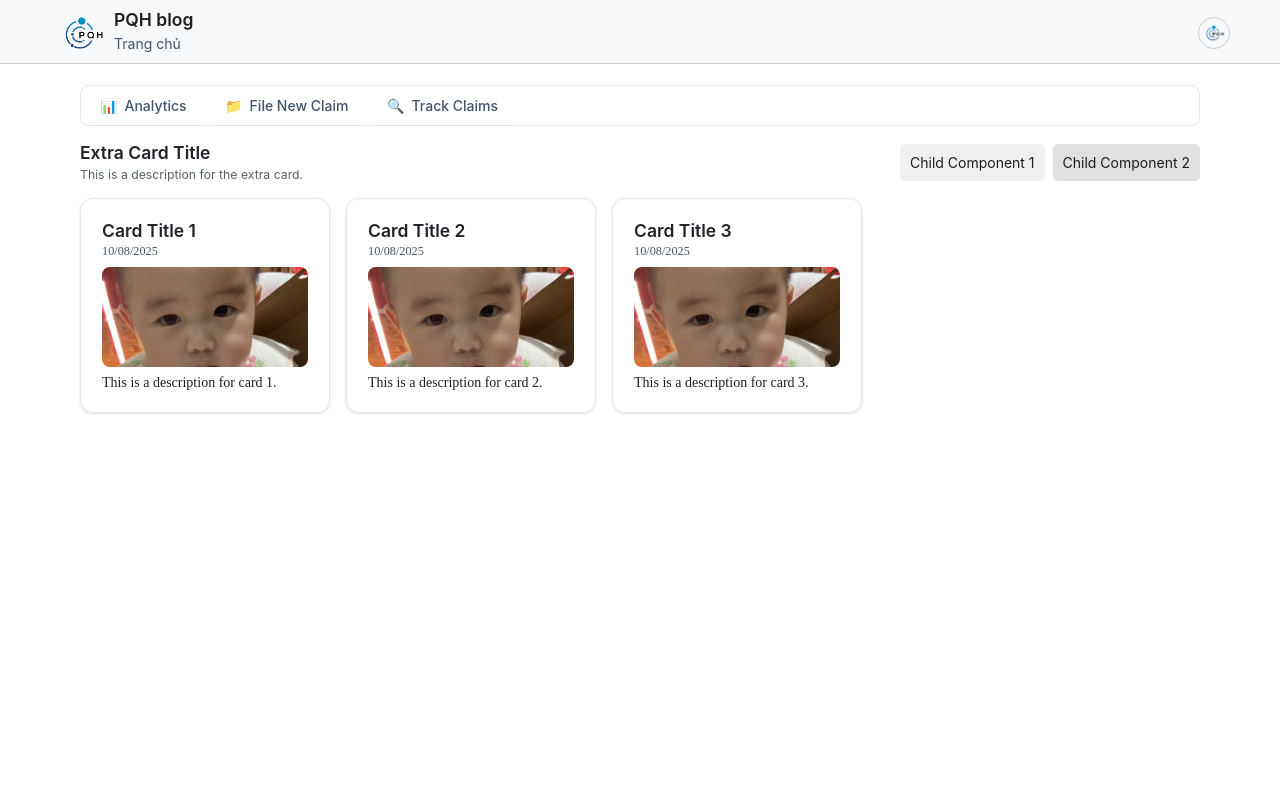
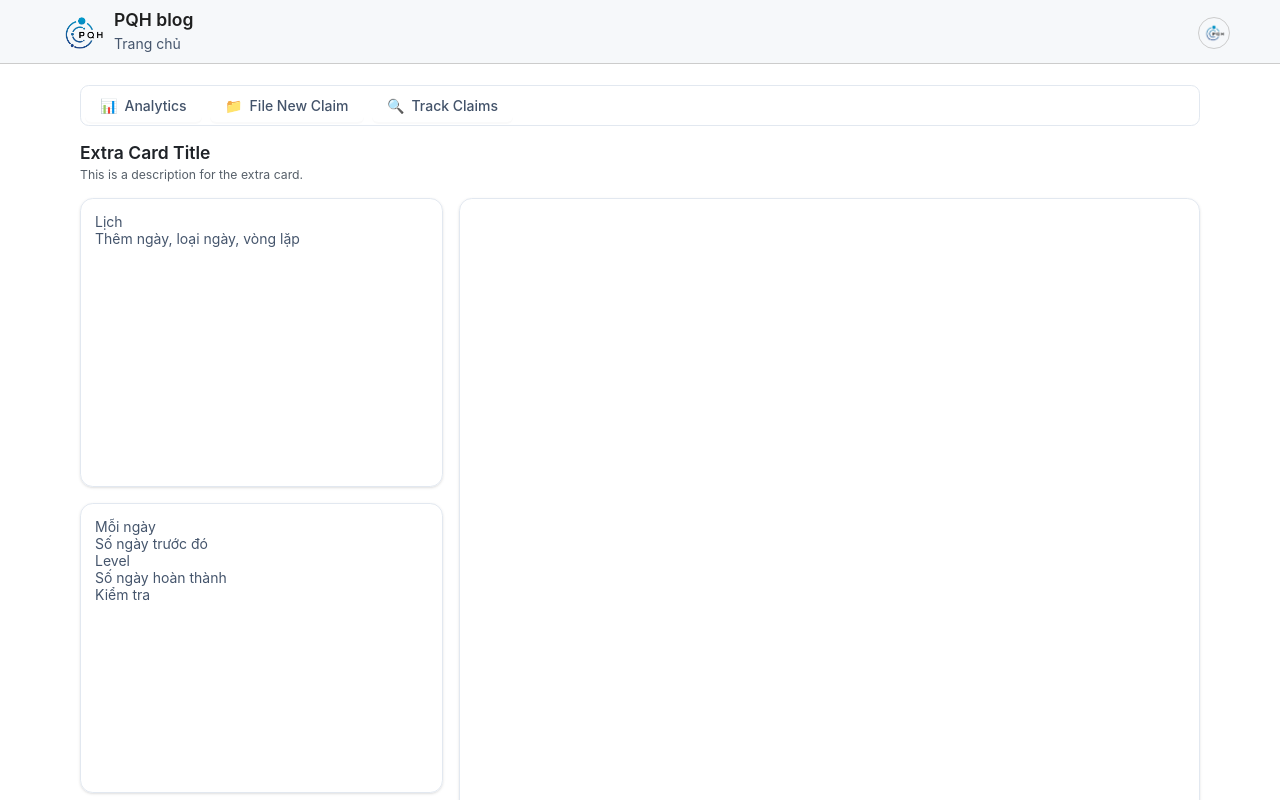
Before and after one commit to PQH007/blog_PQH, a React (Vite) app: page / in a window 1280 px wide. Shown: the top 800 px of the page. Built offline with nearby package versions, Linux system fonts and the light colour scheme; a web font is replaced by a local one.

Commit message:
homePage + MainAlbum

```diff
--- a/src/pages/albums/albumStyle.scss
+++ b/src/pages/albums/albumStyle.scss
@@ -58,6 +58,10 @@
       grid-template-columns: repeat(3, minmax(0, 1fr));
       gap: 8px;
       .item_image {
+        width: 100%;
+        background-color: #eee;
+        border-radius: 8px;
+        .ant-image {
           aspect-ratio: 1 / 1;
           width: 100%;
           background-color: #eee;
@@ -73,6 +77,7 @@
           }
           .ant-image-mask {
             border-radius: 8px;
+          }
         }
       }
       .upload_image {
--- a/src/pages/home/HomePage.jsx
+++ b/src/pages/home/HomePage.jsx
@@ -1,9 +1,10 @@
 import React, { useState } from 'react';
-import './homeStyle.scss'
-import Card_cus from '../../components/common/card/Card_cus';
+import './homeStyle.scss';
 import ram from '../../assets/images/dev/ram.jpg'
 import Submenu from '../../components/common/submenu/Submenu';
 import CardExtra from '../../components/common/cardExtra/CardExtra';
+import { TrashIcon, FileDirectorySymlinkIcon } from "@primer/octicons-react";
+import { Button, Image } from 'antd';
 const Home = () => {
 
     const [dataCard, setDataCard] = useState([
@@ -45,16 +46,38 @@ const Home = () => {
     const [dataCardExtra, setDataCardExtra] = useState({
         title: 'Extra Card Title',
         desc: 'This is a description for the extra card.',
-        children: [
-            <div style={{ backgroundColor: '#f0f0f0', padding: '10px', borderRadius: '5px' }}>Child Component 1</div>,
-            <div style={{ backgroundColor: '#e0e0e0', padding: '10px', borderRadius: '5px' }}>Child Component 2</div>
-        ]
     })
     return (
         <>
             <Submenu dataSubmenu={dataSubmenu} />
             <CardExtra dataCardExtra={dataCardExtra} />
-            <Card_cus dataCard={dataCard} />
+            <div className='container_homePage'>
+                <div className='container_daily'>
+                    <div className='box'>
+                        <span>Lịch</span>
+                        <br />
+                        <span>Thêm ngày, loại ngày, vòng lặp</span>
+                        <span></span>
+                    </div>
+                    <div className='box'>
+                        <span>Mỗi ngày</span>
+                        <br />
+                        <span>Số ngày trước đó</span>
+                        <br />
+                        <span>Level</span>
+                        <br />
+                        <span>Số ngày hoàn thành</span>
+                        <br />
+                        <span>Kiểm tra</span>
+                    </div>
+                    <div className='box'>
+                        <span>Chỉ ghi trong ngày</span>
+                    </div>
+                </div>
+                <div className='container_workList'>
+
+                </div>
+            </div>
         </>
     )
 }
--- a/src/pages/home/homeStyle.scss
+++ b/src/pages/home/homeStyle.scss
@@ -1 +1,29 @@
 @forward "../../components/GlobalStyles/vars";
+
+.container_homePage {
+  height: 2000px;
+  display: grid;
+  grid-template-columns: repeat(3, minmax(0, 1fr));
+  gap: 16px;
+  .container_daily {
+    grid-template-rows: repeat(3, 1fr);
+    display: grid;
+    height: 900px;
+    gap: 16px;
+    .box {
+      border: 1px solid #e2e8f0;
+      grid-column: span 1;
+      grid-row: span 1;
+      box-shadow: var(--box-shadow-md);
+      padding: 0.25rem * 4;
+      border-radius: calc(0.625rem + 4px);
+    }
+  }
+  .container_workList {
+    grid-column: span 2 / span 2;
+    border: 1px solid #e2e8f0;
+    box-shadow: var(--box-shadow-md);
+    padding: 0.25rem * 4;
+    border-radius: calc(0.625rem + 4px);
+  }
+}
```
Also changed, not shown: src/pages/albums/main_albums/MainAlbum.jsx (+17 -11 lines). Lines whose indentation alone changed are shown as unchanged.
